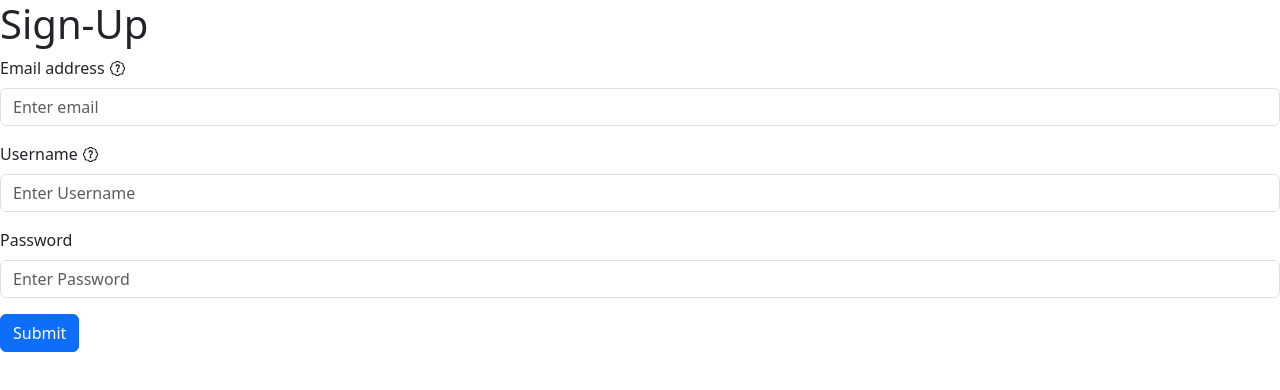
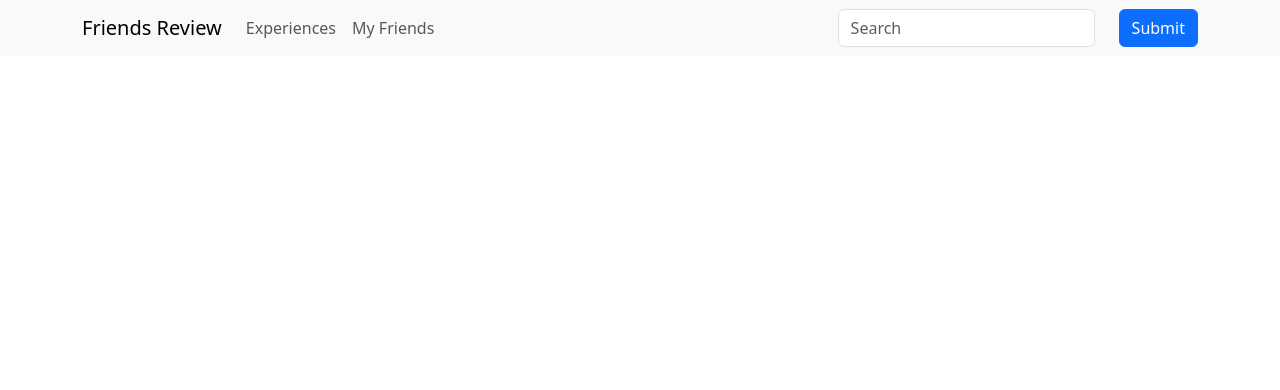
Before and after one commit to hyluncy/friends-review, a Next.js app in the folder frontend/: page /signup in a window 1280 px wide. Shown: the top 390 px of the page. Built offline with nearby package versions, Linux system fonts and the light colour scheme.

Commit message:
Change Navbar name

```diff
--- a/frontend/app/layout.js
+++ b/frontend/app/layout.js
@@ -1,29 +1,9 @@
-import { Geist, Geist_Mono } from "next/font/google";
-import "./globals.css";
-
-const geistSans = Geist({
-  variable: "--font-geist-sans",
-  subsets: ["latin"],
-});
-
-const geistMono = Geist_Mono({
-  variable: "--font-geist-mono",
-  subsets: ["latin"],
-});
-
-export const metadata = {
-  title: "Create Next App",
-  description: "Generated by create next app",
-};
+import MainNavbar from "@/components/mainNavbar";
 
 export default function RootLayout({ children }) {
   return (
-    <html lang="en">
-      <body
-        className={`${geistSans.variable} ${geistMono.variable} antialiased`}
-      >
-        {children}
-      </body>
-    </html>
+    <>
+      <MainNavbar></MainNavbar>
+    </>
   );
 }
--- a/frontend/app/page.js
+++ b/frontend/app/page.js
@@ -1,11 +1,11 @@
 import 'bootstrap/dist/css/bootstrap.min.css';
-import Navigation from "../components/navbar";
+import MainNavbar from "../components/mainNavbar";
 import 'react-tooltip/dist/react-tooltip.css';
 
 export default function Home() {
   return (
     <>
-      <Navigation></Navigation>
+      <p>Home page</p>
     </>
   );
 }
--- a/frontend/components/navbar.js
+++ b/frontend/components/mainNavbar.js
@@ -1,7 +1,7 @@
 'use client';
 import { Nav, Navbar, Container, Form, Row, Col, Button } from 'react-bootstrap';
 
-export default function Navigation() {
+export default function MainNavbar() {
     return (
         <Navbar collapseOnSelect expand="lg" className="bg-body-tertiary">
             <Container>
```
